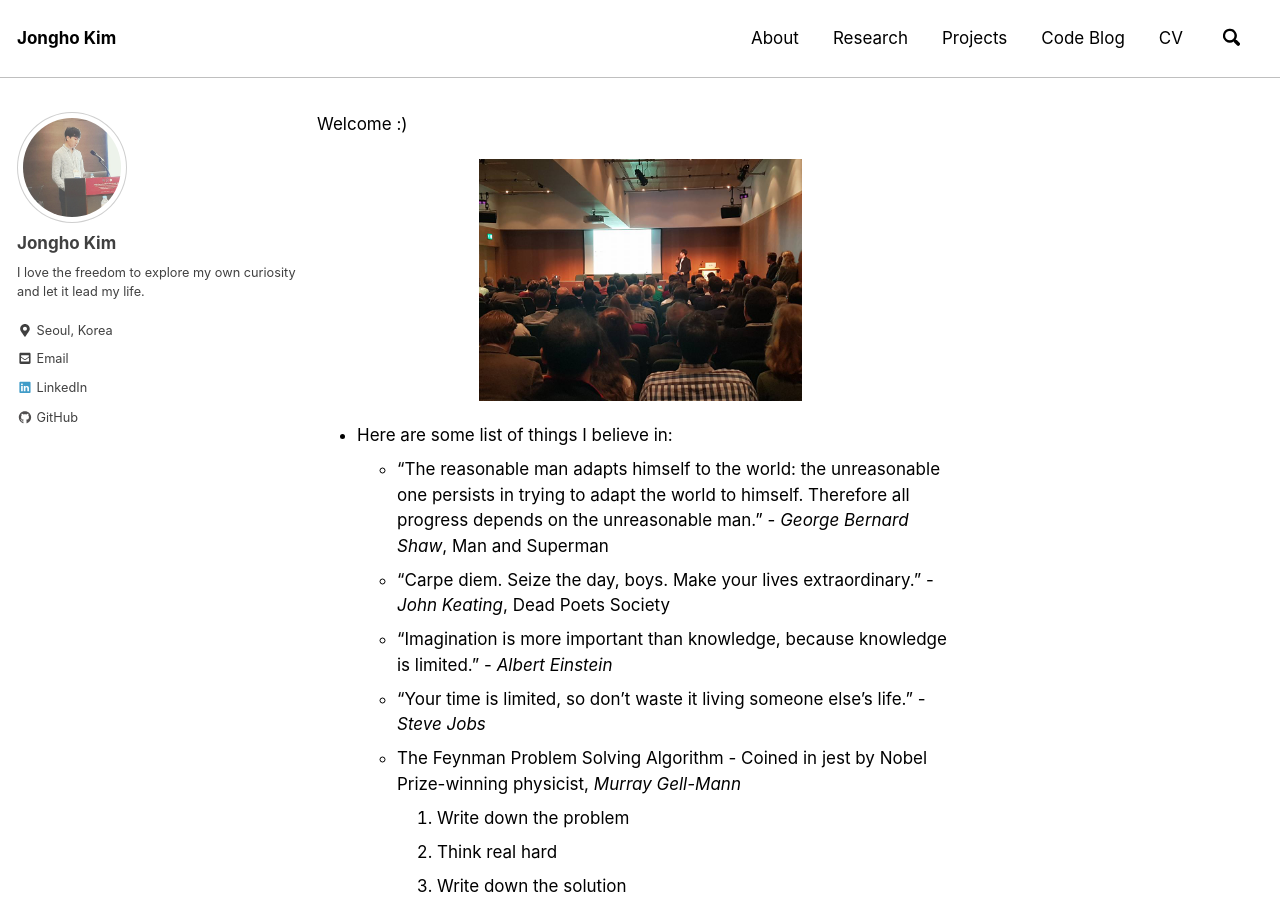
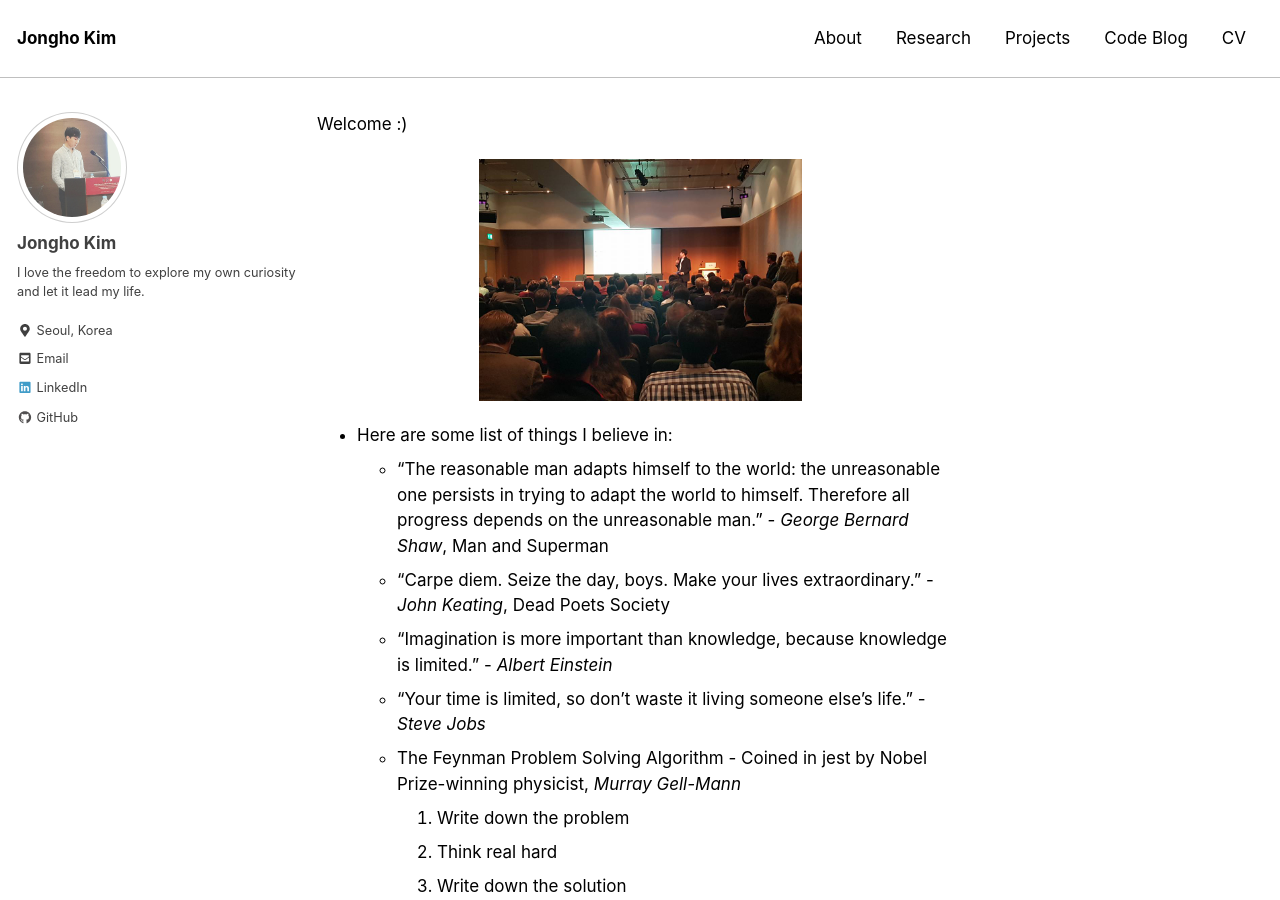
Before and after one commit to jonghkim/jonghkim.github.io, a Jekyll site: the page built from index.md, in a window 1280 px wide and 900 px high. Built offline with Jekyll 4.4.1, drawn with Linux system fonts in a browser that asks for light colours; nearby versions of some CDN libraries.

Commit message:
remove search

```diff
--- a/_includes/masthead.html
+++ b/_includes/masthead.html
@@ -15,13 +15,6 @@
             </li>
           {% endfor %}
         </ul>
-        {% if site.search == true %}
-        <button class="search__toggle" type="button">
-          <svg class="icon" width="16" height="16" xmlns="http://www.w3.org/2000/svg" viewBox="0 0 15.99 16">
-            <path d="M15.5,13.12L13.19,10.8a1.69,1.69,0,0,0-1.28-.55l-0.06-.06A6.5,6.5,0,0,0,5.77,0,6.5,6.5,0,0,0,2.46,11.59a6.47,6.47,0,0,0,7.74.26l0.05,0.05a1.65,1.65,0,0,0,.5,1.24l2.38,2.38A1.68,1.68,0,0,0,15.5,13.12ZM6.4,2A4.41,4.41,0,1,1,2,6.4,4.43,4.43,0,0,1,6.4,2Z" transform="translate(-.01)"></path>
-          </svg>
-        </button>
-        {% endif %}
         <button class="greedy-nav__toggle hidden" type="button">
           <span class="visually-hidden">{{ site.data.ui-text[site.locale].menu_label | default: "Toggle Menu" }}</span>
           <div class="navicon"></div>
```
